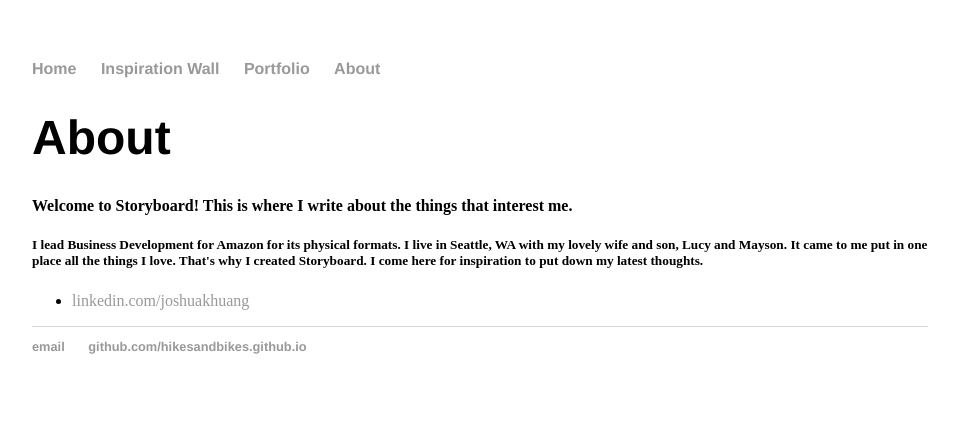
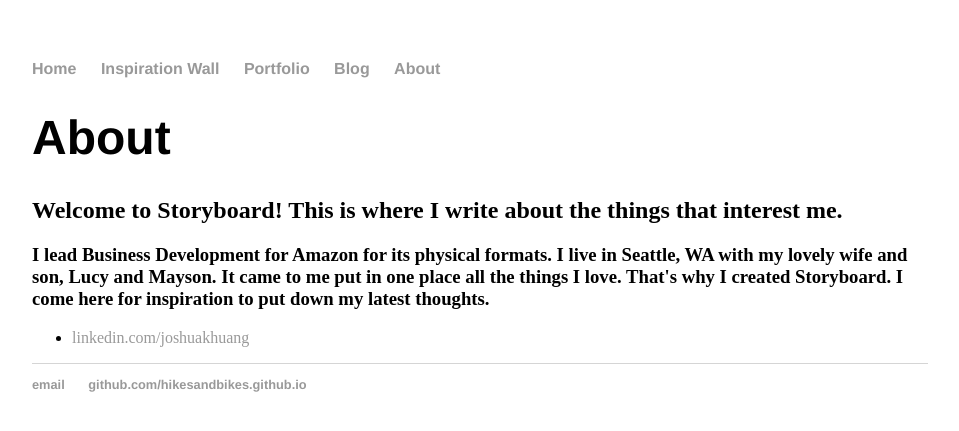
Before and after one commit to hikesandbikes/hikesandbikes.github.io, a Jekyll site: the page built from about/index.html, in a window 1280 px wide. Shown: the top 431 px of the page, without its empty margins (160-1119 px from the left). Built offline with Jekyll 4.4.1, drawn with Linux system fonts in a browser that asks for light colours.

Commit message:
Add Blog to header

```diff
--- a/_layouts/default.html
+++ b/_layouts/default.html
@@ -10,7 +10,8 @@
     		<ul>
         		<li><a href="/">Home</a></li>
 				<li><a href="/inspiration">Inspiration Wall</a></li>
-        		<li><a href="/portfolio">Portfolio</a></li>
+				<li><a href="/portfolio">Portfolio</a></li>
+				<li><a href="/blog">Blog</a></li>
 				<li><a href="/about">About</a></li>
         	</ul>
 		</nav>
--- a/about/index.html
+++ b/about/index.html
@@ -5,13 +5,13 @@ title: About Storyboard
 
 		<div class="about">
 			<h1>About</h1>
-			<h4>Welcome to Storyboard!  This is where I write about the things that interest me.</h4>
+			<h2>Welcome to Storyboard!  This is where I write about the things that interest me.</h2>
 
-			<h5>I lead Business Development for Amazon for its physical formats.  I live in Seattle, WA with my
+			<h3>I lead Business Development for Amazon for its physical formats.  I live in Seattle, WA with my
 				lovely wife and son, Lucy and Mayson.  It came to me put in one place all the things I love.
 				That's why I created Storyboard.  I come here for inspiration to put down my latest thoughts.
 
-			</h5>
+			</h3>
 
 			<ul class="contacts">
 				<li><a href="#">linkedin.com/joshuakhuang</a></li>
```
